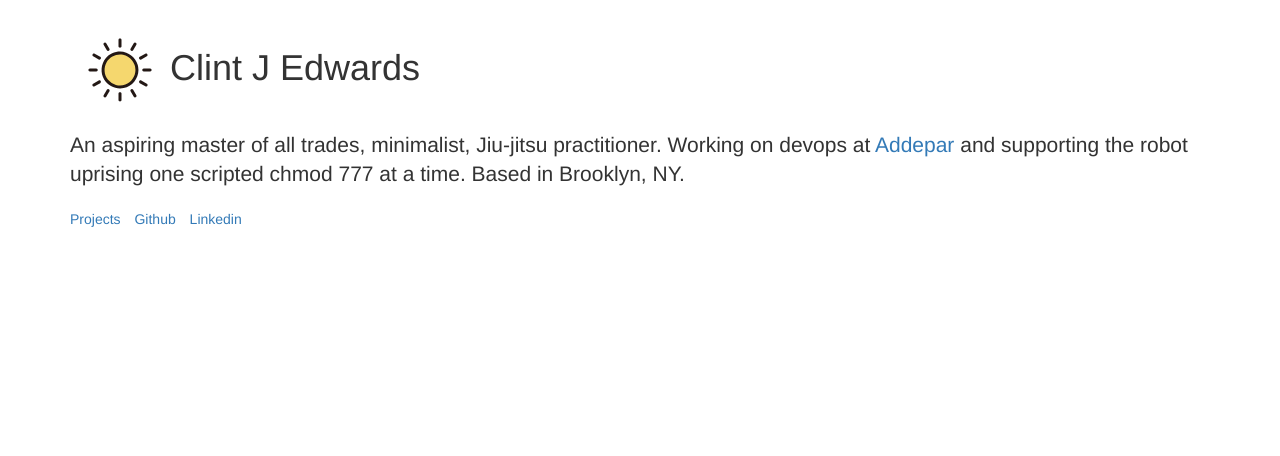
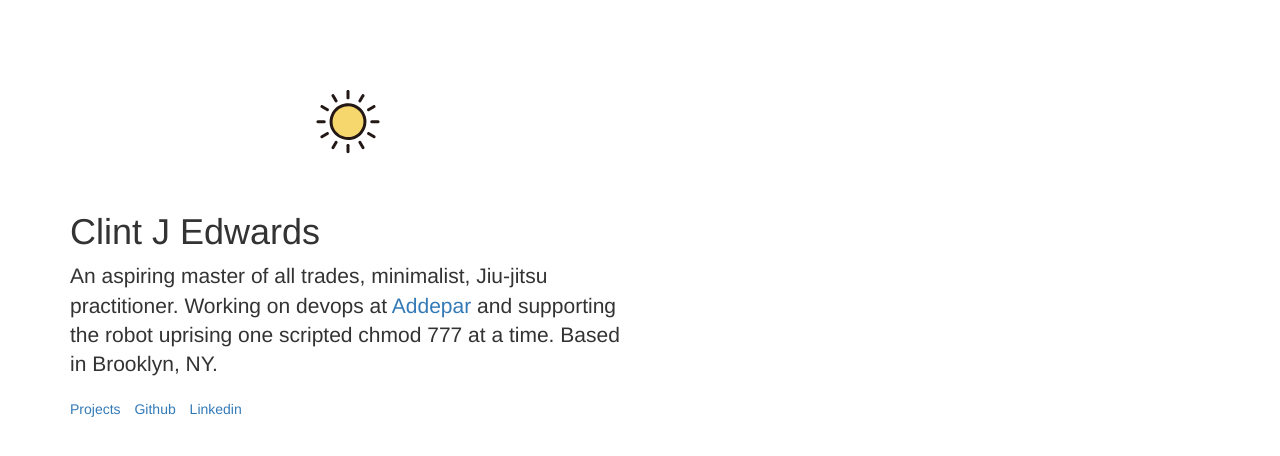
Before and after one commit to clintjedwards/clintjedwards.github.io, a Flask app: page / in a window 1280 px wide. Shown: the top 456 px of the page. Run offline with Flask 2, Linux system fonts and the light colour scheme; parts of the project's set-up code (start-up, migrations or seed data) failed here and were passed over; some libraries are stand-ins or nearby versions.

Commit message:
More formatting

```diff
--- a/app/static/css/swagalldayerryday.css
+++ b/app/static/css/swagalldayerryday.css
@@ -1,11 +1,13 @@
 .mainlogo{
     height: 100px;
+    display: block;
+    margin-left: auto;
+    margin-right: auto;
 }
 
-.formula{
-    cursor: pointer;
+.container{
+    position: absolute;
+    top: 30%;
+    left:50%;
+    transform: translate(-50%,-50%);
 }
-
-body {
-    overflow-x: hidden;
-}
--- a/app/templates/index.html
+++ b/app/templates/index.html
@@ -13,15 +13,20 @@
 <body>
 
 <div class="container">
-    <h1><img class="icon mainlogo" src="{{ url_for('static',filename='images/sun.svg') }}" />Clint J Edwards</h1>
+    <div class="row">
+        <div class="col-md-6">
+            <h1><img class="icon mainlogo" src="{{ url_for('static',filename='images/sun.svg') }}" /><br />Clint J Edwards</h1>
 
             <p class="lead">An aspiring master of all trades, minimalist, Jiu-jitsu practitioner. Working on devops at <a href="https://www.addepar.com">Addepar</a> and supporting the robot uprising one scripted chmod 777 at a time.
                 Based in Brooklyn, NY.</p>
+
             <ul class="list-inline">
                 <li><a href="#">Projects</a></li>
-        <li><a href="https://github.com/cje3296">Github</a></li>
+                <li><a href="https://github.com/cje3295">Github</a></li>
                 <li><a href="https://www.linkedin.com/in/clintjedwards">Linkedin</a></li>
             </ul>
+        </div>
+    </div>
 </div>
 
 </body>
```
Lines whose indentation alone changed are shown as unchanged.
